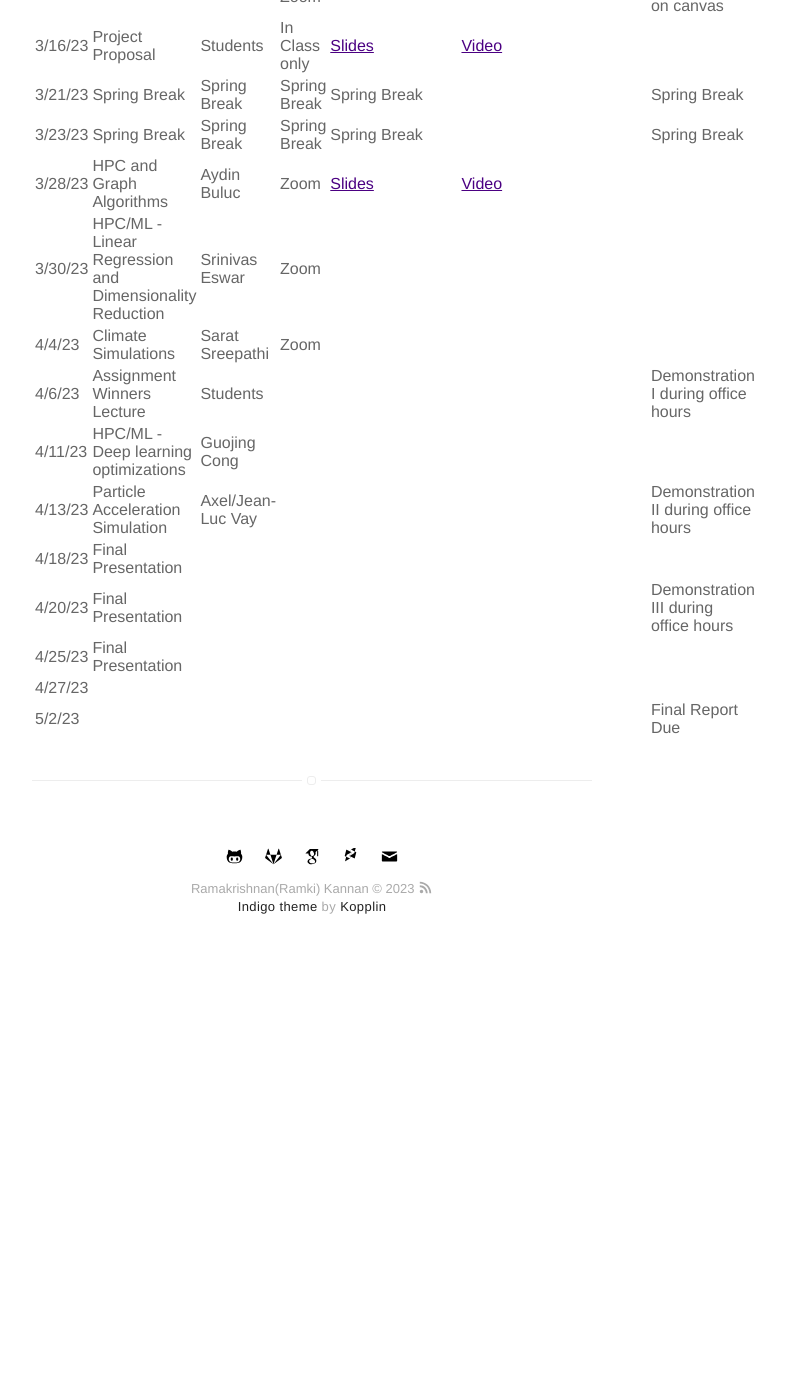
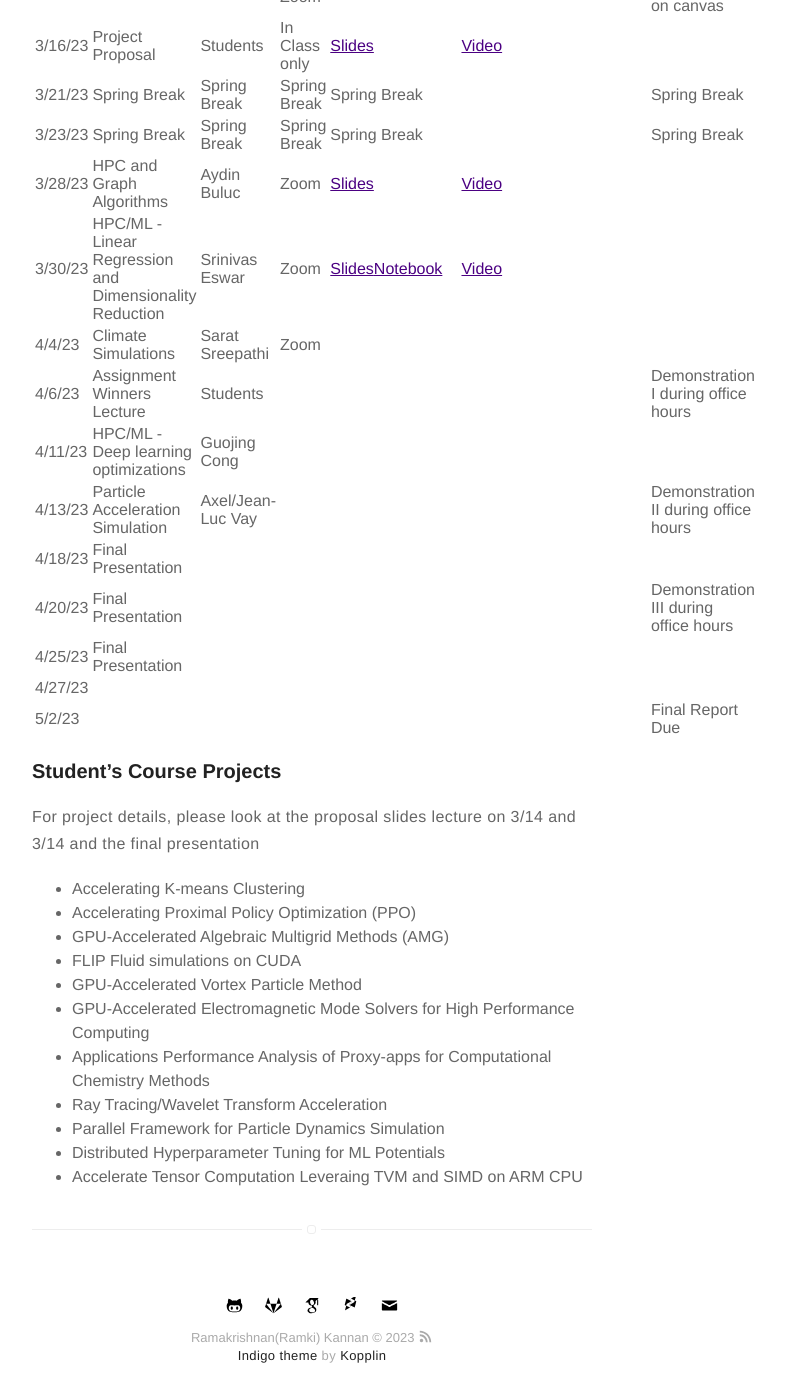
Before and after one commit to ramkikannan/ramkikannan.github.io, a Jekyll site: the page built from teaching.md, in a window 1280 px wide and 1400 px high, scrolled down 5888 px. Shown: the whole window, without its empty margins (328-1113 px from the left). Built offline with Jekyll 4.4.1, drawn with Linux system fonts in a browser that asks for light colours; a style sheet for code colours, icons or effects is not loaded; before the commit the page ends 6866 px from its top, so only the background shows below that.

Commit message:
added srini's lecture

```diff
--- a/teaching.md
+++ b/teaching.md
@@ -187,7 +187,7 @@ Login regularly to complete your work, so that you do not have to spend a lot of
 | 3/21/23 | Spring Break                                            | Spring Break      | Spring Break      | Spring Break |                |                                                                                      | Spring Break
 | 3/23/23 | Spring Break                                            | Spring Break      | Spring Break      | Spring Break |                |                                                                                      | Spring Break
 | 3/28/23 | HPC and Graph Algorithms                                | Aydin Buluc       | Zoom              |[Slides](6230/slides/aydin_graphalgorithms.pdf)              |[Video](https://youtu.be/yRDqNiNOIj8)                |                                                                                      |
-| 3/30/23 | HPC/ML - Linear Regression and Dimensionality Reduction | Srinivas Eswar    | Zoom              |              |                |                                                                                      |
+| 3/30/23 | HPC/ML - Linear Regression and Dimensionality Reduction | Srinivas Eswar    | Zoom              |[Slides](6230/slides/srini_dimensionality_reduction.pdf)[Notebook](6230/slides/RandSVD.ipynb)              | [Video](https://youtu.be/dwRjKHVF_OE)               |                                                                                      |
 | 4/4/23  | Climate Simulations                     | Sarat Sreepathi       | Zoom              |              |                |                                                                                      |
 | 4/6/23  | Assignment Winners Lecture                                           | Students |                   |              |                |                                                                                      | Demonstration I during office hours
 | 4/11/23 |   HPC/ML - Deep learning optimizations                                   |Guojing Cong         |                  |              |                |                                                                                      |
@@ -197,3 +197,19 @@ Login regularly to complete your work, so that you do not have to spend a lot of
 | 4/25/23 | Final Presentation                                      |                   |                   |              |                |
 | 4/27/23 |                                                         |                   |                   |              |                |                                                                                      |
 | 5/2/23  |                                                         |                   |                   |              |                |                                                                                      | Final Report Due
+
+### Student's Course Projects
+
+For project details, please look at the proposal slides lecture on 3/14 and 3/14 and the final presentation
+
+* Accelerating K-means Clustering
+* Accelerating Proximal Policy Optimization (PPO)
+* GPU-Accelerated Algebraic Multigrid Methods (AMG)
+* FLIP Fluid simulations on CUDA
+* GPU-Accelerated Vortex Particle Method
+* GPU-Accelerated Electromagnetic Mode Solvers for High Performance Computing
+* Applications	Performance Analysis of Proxy-apps for Computational Chemistry Methods
+* Ray Tracing/Wavelet Transform Acceleration
+* Parallel Framework for Particle Dynamics Simulation
+* Distributed Hyperparameter Tuning for ML Potentials
+* Accelerate Tensor Computation Leveraing TVM and SIMD on ARM CPU
```
Also changed, not shown: research.md (+1 -0 lines), 2 other files.
